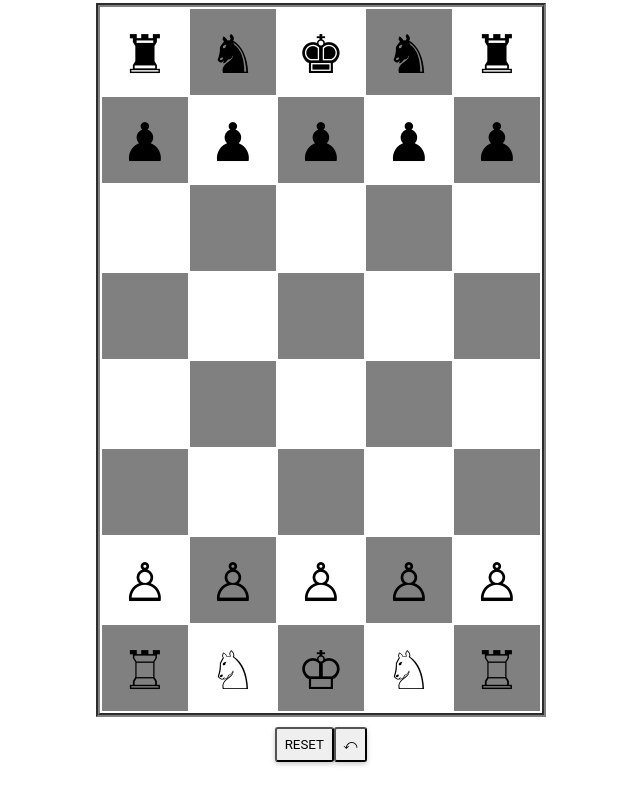
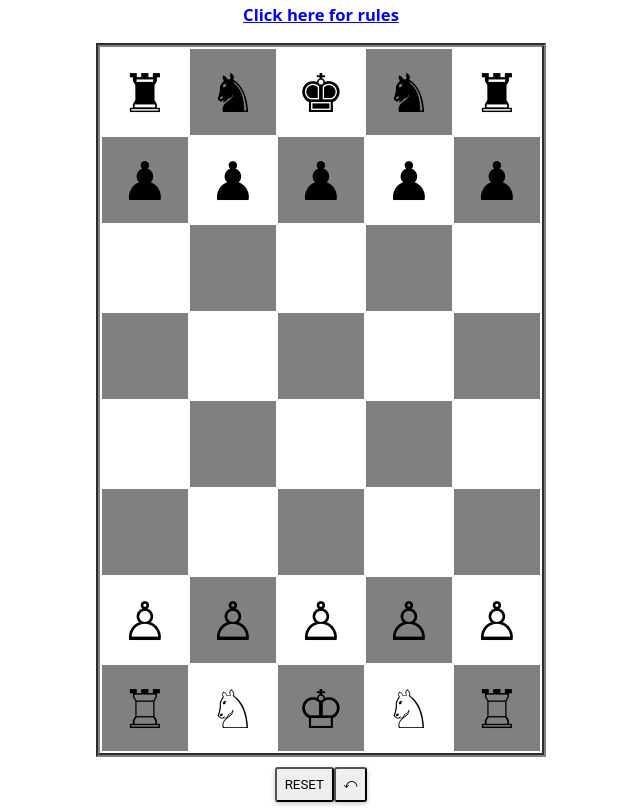
Before and after one commit to marcel-valdez/power, a website with bundled scripts: page index.html in a window 1280 px wide. Shown: the part 73-883 px from the top of the page, without its empty margins (319-959 px from the left). Before the commit the page ends 843 px from the top, so only its background shows below. Built offline with nearby package versions, Linux system fonts and the light colour scheme.

Commit message:
power: Added rules page

```diff
--- a/index.css
+++ b/index.css
@@ -4,7 +4,7 @@ body {
   font-size: calc(12px + 2 * ((100vw - 320px) / 880));
 }
 
-h1 {
+h1, h2, h3 {
   align-items: center;
   text-align: center;
 }
--- a/index.html
+++ b/index.html
@@ -6,6 +6,7 @@
   </head>
   <body>
     <h1>Power</h1>
+    <h3><a href="rules.html">Click here for rules</a></h3>
     <div id="power"></div>
   </body>
 </html>
--- a/package.json
+++ b/package.json
@@ -11,8 +11,9 @@
     "start-web-server-dev": "./local-web-server.sh --start",
     "start-web-server-dist": "./local-web-server.sh --start --type dist",
     "stop-web-server": "./local-web-server.sh --stop",
+    "markdown": "$(npm bin)/markdown README.md --flavor gfm --context marcel-valdez/power > ./dist/rules.html",
     "build": "$(npm bin)/gulp",
-    "build-start": "npm run build && npm run start-web-server-dist"
+    "build-start": "npm run build && npm run markdown && npm run start-web-server-dist"
   },
   "repository": {
     "type": "git",
@@ -45,6 +46,7 @@
     "gulp-rollup": "^2.17.0",
     "gulp-sourcemaps": "^2.6.5",
     "gulp-terser-js": "^5.1.2",
-    "local-web-server": "^4.0.0"
+    "local-web-server": "^4.0.0",
+    "markdown-to-html": "0.0.13"
   }
 }
```
Also changed, not shown: README.md, 1 other file.
